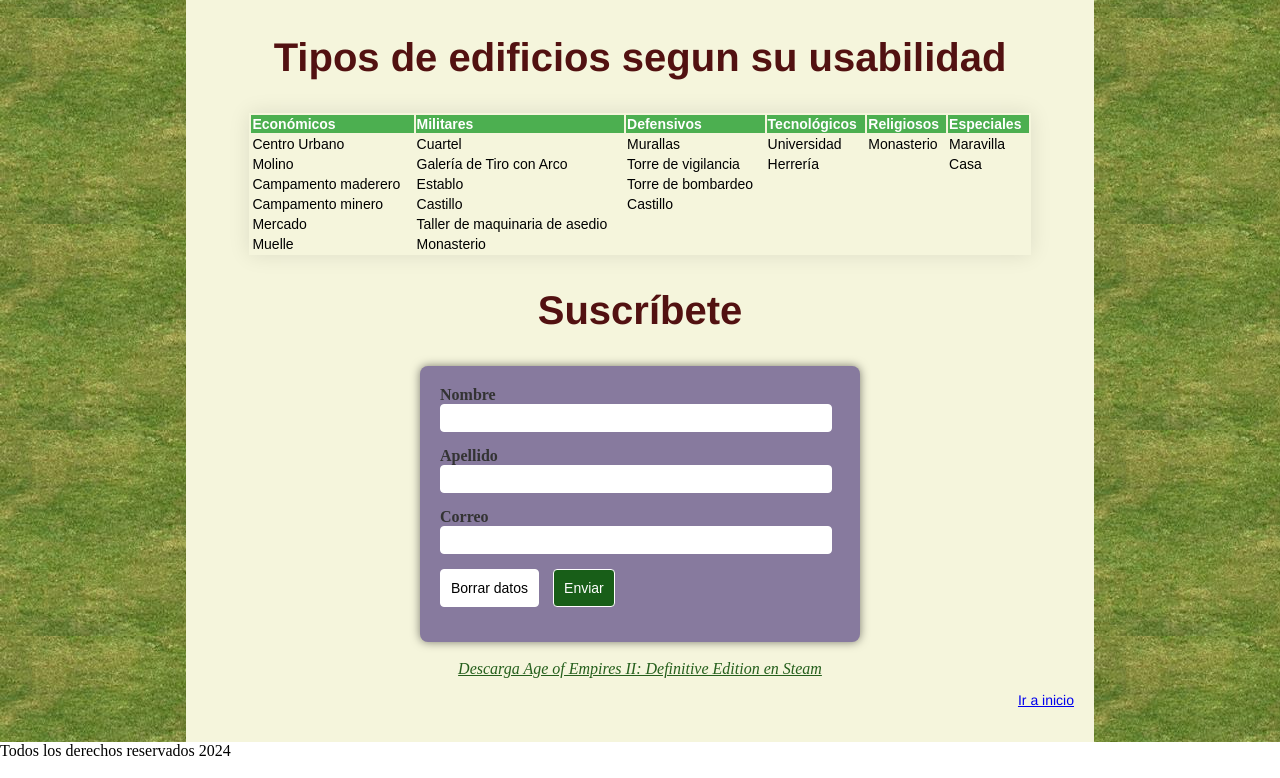
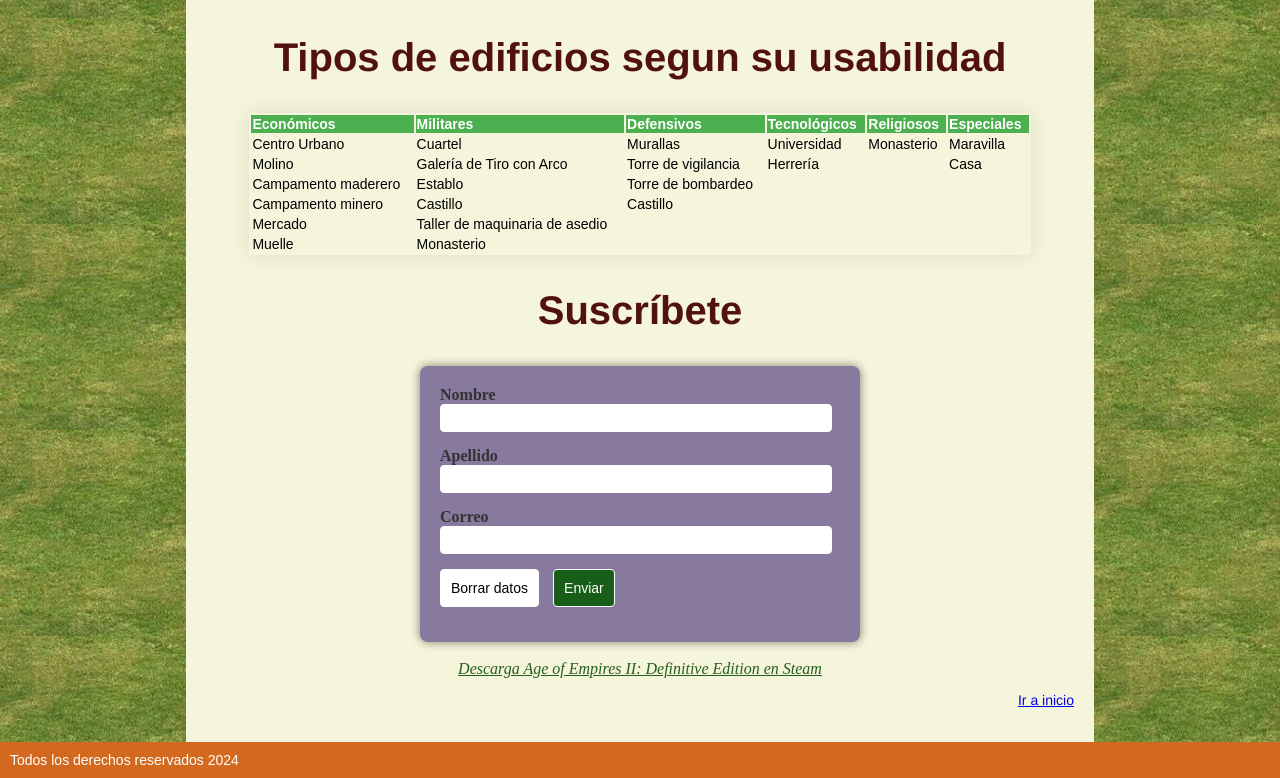
Before and after one commit to stevencara/tutorial2, a plain HTML site: page index.html in a window 1280 px wide. Shown: the part 10694-11472 px from the top of the page. Drawn offline with Linux system fonts and the light colour scheme.

Commit message:
se añaden estilos css footer

```diff
--- a/css/style.css
+++ b/css/style.css
@@ -166,3 +166,11 @@ a[href="https://store.steampowered.com/app/813780/Age_of_Empires_II_Definitive_E
     color: rgb(37,95,28);
     font-style: italic;
 }
+
+footer{
+    background-color: chocolate;
+    color: white;
+    font-family: Arial, Helvetica, sans-serif;
+    font-size: 14px;
+    padding: 10px;
+}
```
